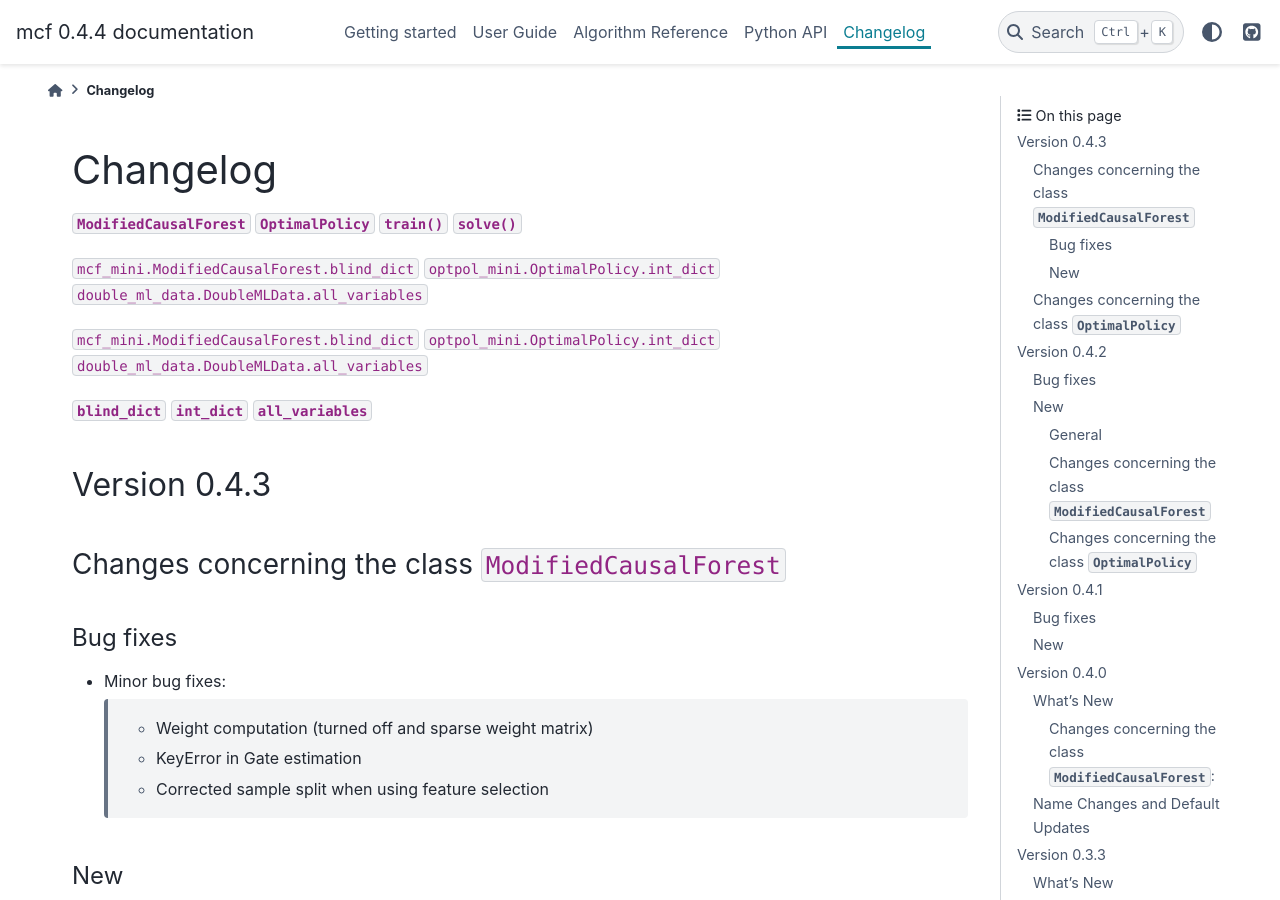
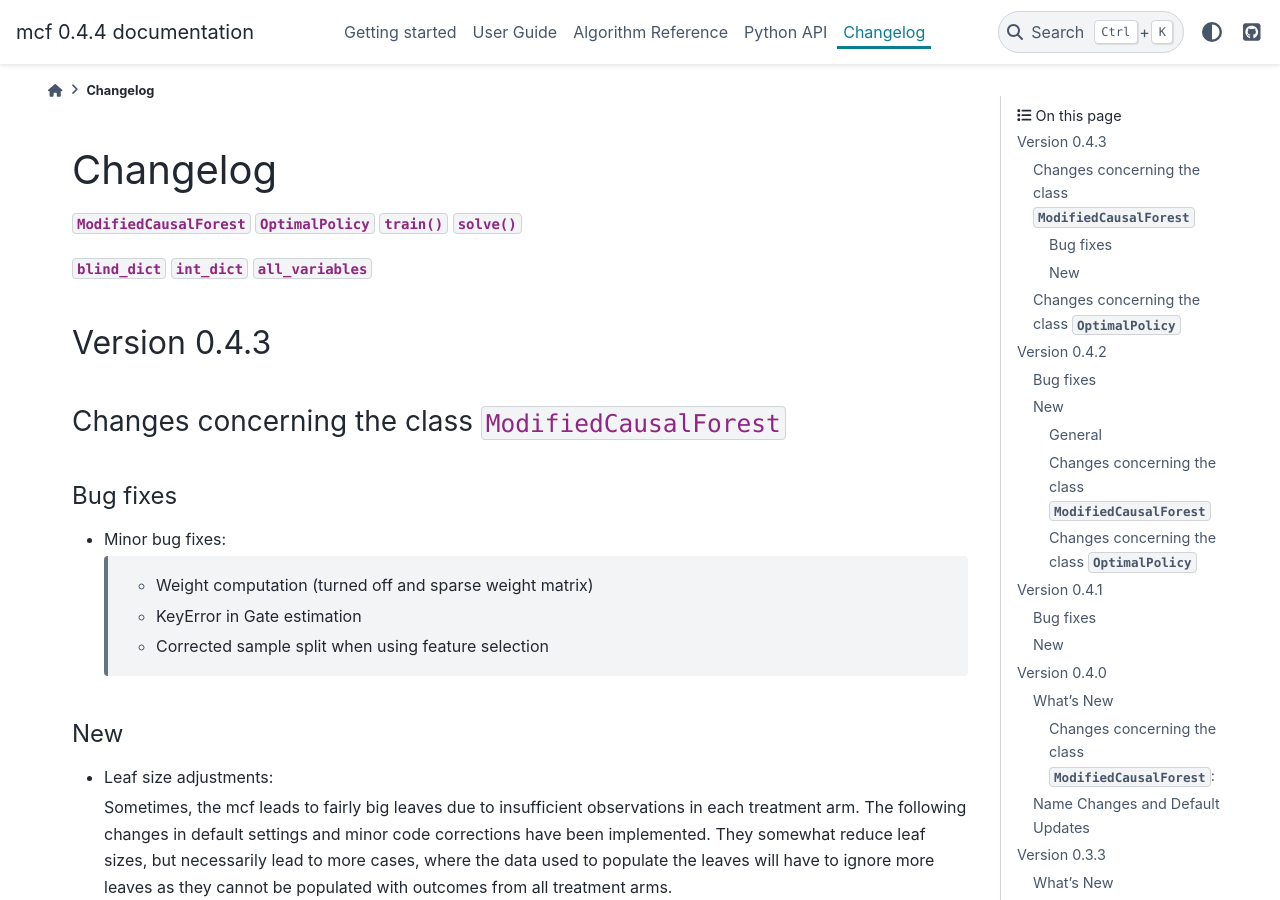
Before and after one commit to MCFpy/mcf, a Sphinx documentation site: the page built from docs/source/changelog.rst, in a window 1280 px wide and 900 px high. Built offline with Sphinx 7.4.7 and the PyData theme 0.15.4, drawn with Linux system fonts in a browser that asks for light colours; cross-references to code outside the pages are shown as plain code.

```diff
--- a/docs/source/changelog.rst
+++ b/docs/source/changelog.rst
@@ -23,14 +24,6 @@ Changelog
 :py:class:`~optpol_mini.OptimalPolicy`
 :py:meth:`~mcf_mini.ModifiedCausalForest.train`
 :py:meth:`~optpol_mini.OptimalPolicy.solve`
-
-:py:property:`~mcf_mini.ModifiedCausalForest.blind_dict`
-:py:property:`~optpol_mini.OptimalPolicy.int_dict`
-:py:property:`~double_ml_data.DoubleMLData.all_variables`
-
-:py:attribute:`~mcf_mini.ModifiedCausalForest.blind_dict`
-:py:attribute:`~optpol_mini.OptimalPolicy.int_dict`
-:py:attribute:`~double_ml_data.DoubleMLData.all_variables`
 
 :py:attr:`~mcf_mini.ModifiedCausalForest.blind_dict`
 :py:attr:`~optpol_mini.OptimalPolicy.int_dict`
```
Also changed, not shown: other parts of docs/source/changelog.rst (+6 -5 lines), docs/source/python_api.rst (+10 -9 lines).
